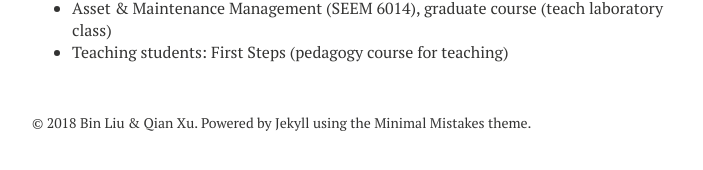
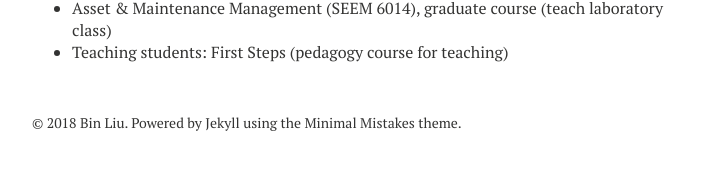
Before and after one commit to binliu92/binliu.github.io, a Jekyll site: the page built from index.md, in a window 1280 px wide and 900 px high, scrolled down 1882 px. Shown: the part 719-889 px from the top of the window, without its empty margins (288-991 px from the left). Built offline with Jekyll 4.4.1, drawn with Linux system fonts in a browser that asks for light colours; nearby versions of some CDN libraries; some of the changed text lies outside the part shown.

Commit message:
Update _config.yml

```diff
--- a/_config.yml
+++ b/_config.yml
@@ -7,7 +7,7 @@ disqus_shortname: BinLiu
 
 # Owner/author information
 owner:
-  name:           Bin Liu & Qian Xu
+  name:           Bin Liu
   avatar:         binliu.jpg
   bio:            Follow your heart! Do your job!
   email:          binliu92@outlook.com
```
